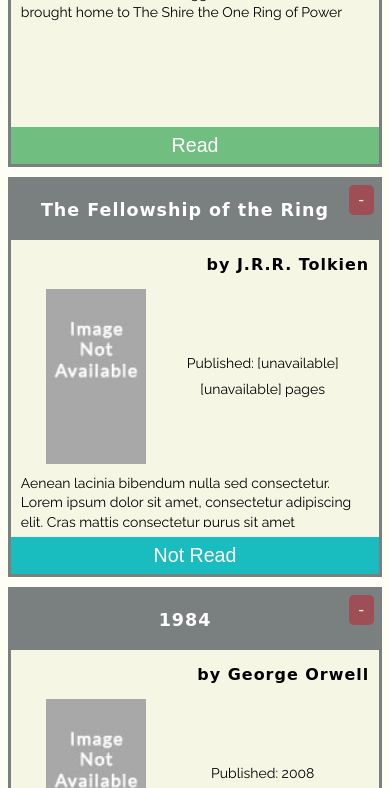
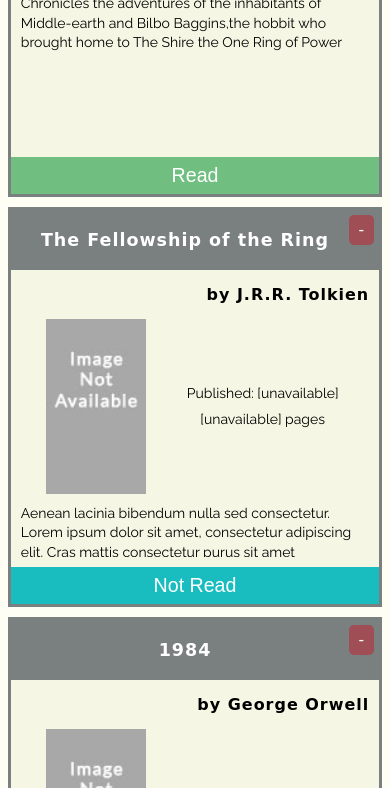
Before and after one commit to fischbot/library, a plain HTML site: page index.html in a window 390 px wide. Shown: the part 553-1341 px from the top of the page. Drawn offline with nearby package versions, Linux system fonts and the light colour scheme; a web font is replaced by a local one.

Commit message:
increase top margin of book-list so nav doesn't overlap in mobile

```diff
--- a/css/main.css
+++ b/css/main.css
@@ -358,6 +358,10 @@
   margin: 0 2%;
 }
 
+#book-list {
+  margin-top: 30px;
+}
+
 .entry,
  .search-result-item {
   position: relative;
```
